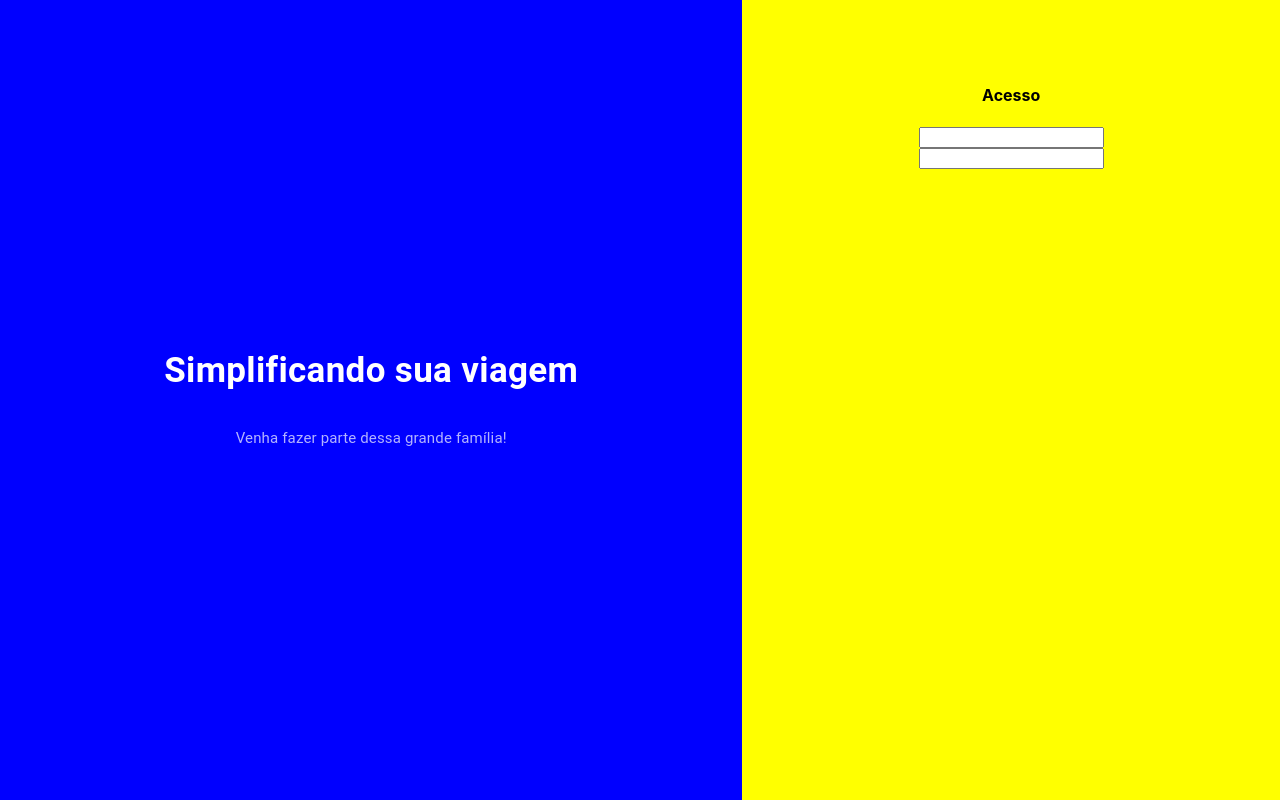
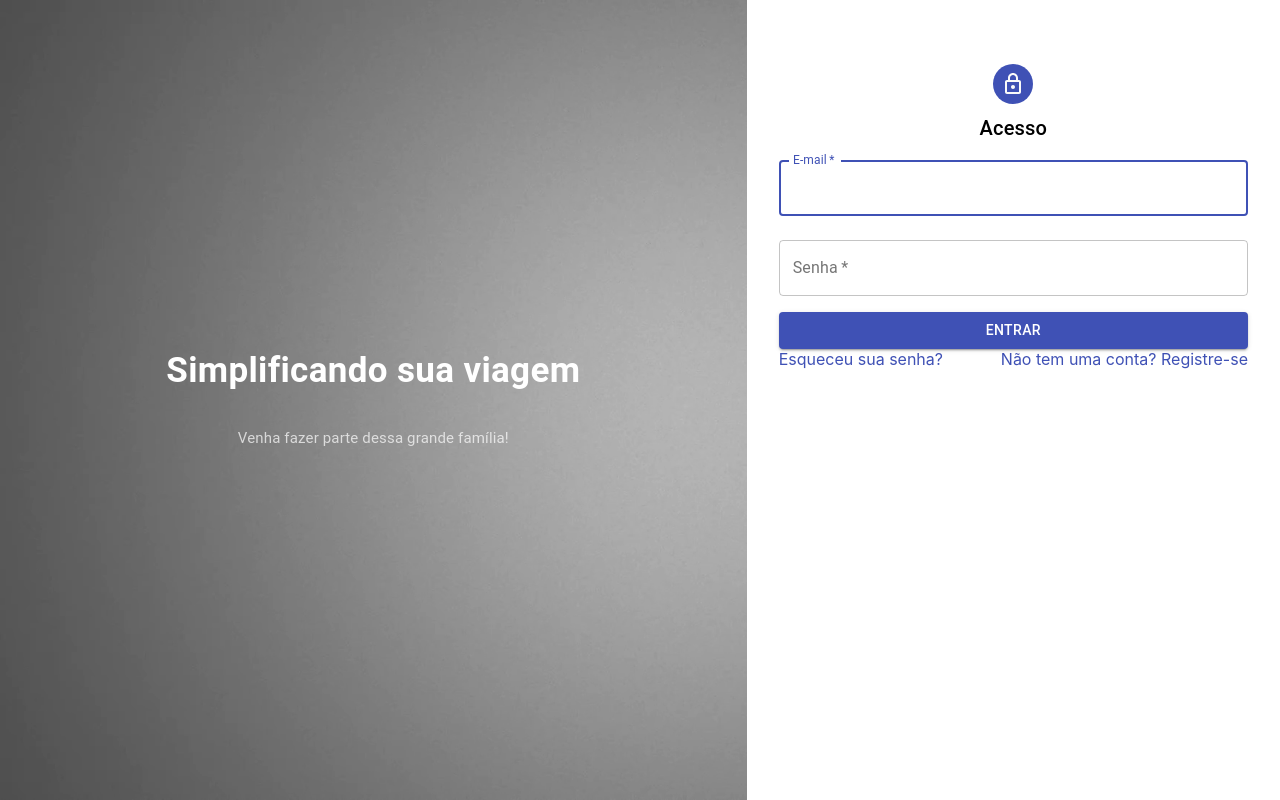
Before and after one commit to LucasMalek/Home_, a React (Create React App) app: page /sign-in in a window 1280 px wide. Built offline with nearby package versions, Linux system fonts and the light colour scheme.

Commit message:
esboço do front-end do formulário finalizado

```diff
--- a/package.json
+++ b/package.json
@@ -9,6 +9,7 @@
     "@testing-library/jest-dom": "^5.11.9",
     "@testing-library/react": "^11.2.5",
     "@testing-library/user-event": "^12.8.3",
+    "axios": "^0.21.1",
     "carousel": "0.0.3",
     "history": "^5.0.0",
     "react": "^17.0.2",
--- a/src/Pages/Home/Components/Header.js
+++ b/src/Pages/Home/Components/Header.js
@@ -7,6 +7,7 @@ import { AlignCenter, AlignLeft, Bell, Italic } from 'react-feather'
 import Avatar from '@material-ui/core/Avatar';
 import IconButton from '@material-ui/core/IconButton';
 import SearchIcon from '@material-ui/icons/Search';
+
 const useStyles = makeStyles({
     appBar: {
         boxShadow: 'none',
--- a/src/Pages/Home/Signin/index.js
+++ b/src/Pages/Home/Signin/index.js
@@ -2,64 +2,134 @@ import React from 'react';
 import Paper from '@material-ui/core/Paper';
 import Typography from '@material-ui/core/Typography'
 import { makeStyles } from '@material-ui/core/styles';
+import Grid from '@material-ui/core/Grid';
+import Box from '@material-ui/core/Box';
+import Avatar from  '@material-ui/core/Avatar';
+import LockOutlineIcon from '@material-ui/icons/LockOutlined';
+import TextField from '@material-ui/core/TextField';
+import Button  from '@material-ui/core/Button';
+import Link  from '@material-ui/core/Link';
+import { useNavigate } from 'react-router-dom';
+
+
+
 
 const useStyle = makeStyles((theme) => ({
 
     root: {
-        display: "flex",
-        flexDirection: "row",
-        height: "100vh",
-
+        height: '100vh',
+        backgroundColor: 'White'
     },
 
-    left: {
-        background: "blue",
-        flexBasis: "58%",
-
-        display: "flex",
-        flexDirection: "column",
-        justifyContent: "center",
-        alignItems: "center",
+    image: {
+        backgroundImage: 'url(/images/back4.png)',
+        backgroundSize: 'Cover',
+        backGroungRepeat: 'none',
     },
 
-    right: {
-        background: "yellow",
-        flexBasis: "42%"
+    avatar: {
+        background: theme.palette.primary.main,
+        marginBottom: theme.spacing(1),
     },
+
+    button: {
+        marginTop: theme.spacing(1),
+    },
+
     form: {
-        display: "flex",
-        flexDirection: "column",
-        margin: "64px 32px",
-        alignItems: "center",
+        margin: theme.spacing(0, 4, 0, 4)
+    },
+
+    links: {
+        justifyContent: 'space-between'
     },
 
   }))
 
 function Signin(){
     const classes = useStyle();
+    const navigate = useNavigate();
+
+    function handleSingIn() {
+        // chamada a api
+        // se o retorno estiver ok
+        // direciona para a home, se não
+        // exibe msg para o usuario
+    }
+
     return (
-        <div className={classes.root}>
 
-            {/* Flex Item container*/}
-            <div className={classes.left}>
+        <Grid container className={classes.root}>
+            <Grid
+                item
+                container
+                direction="column"
+                justify="center"
+                alignItems="center"
+                md={7}
+                className={classes.image}>
                 <Typography style={{color: "white", fontSize: 35, lineHeight: '45px'}}>
                      <strong>Simplificando sua viagem</strong>
                  </Typography>
                  <Typography variant="body2" style={{color: 'rgb(255, 255, 255, 0.7', marginTop: 30, fontSize: 15, lineHeight: '30px'}}>
                      Venha fazer parte dessa grande família!
                  </Typography>
-            </div>
+            </Grid>
 
-            {/* Flex Item */}
-            <div className={classes.right}>
+            <Grid item md={5}>
+                <Box display="flex" flexDirection="column" alignItems='center' mt={8}>
+                    <Avatar className={classes.avatar}>
+                        <LockOutlineIcon />
+                    </Avatar>
+                    <Typography variant='h6'>
+                        Acesso
+                    </Typography>
                     <form className={classes.form}>
-                    <h4>Acesso</h4>
-                    <input type="text"/>
-                    <input type="text"/>
+                        <TextField
+                            variant="outlined"
+                            margin="normal"
+                            required
+                            fullWidth
+                            id="email"
+                            label="E-mail"
+                            name="email"
+                            autoComplete="email"
+                            autoFocus
+                        />
+                        <TextField
+                            variant="outlined"
+                            margin="normal"
+                            required
+                            fullWidth
+                            name="password"
+                            label="Senha"
+                            type="password"
+                            id="password"
+                            autoComplete="current-password"
+                        />
+                        <Button
+                            variant="contained"
+                            color="primary"
+                            fullWidth
+                            className={classes.button}>
+                            {/* onClick={}> */}
+                            Entrar
+                        </Button>
+
+                        <Grid container className={classes.links}>
+
+                            <Grid item>
+                                <Link>Esqueceu sua senha?</Link>
+                            </Grid>
+                            <Grid item>
+                                <Link>Não tem uma conta? Registre-se</Link>
+                            </Grid>
+
+                        </Grid>
                     </form>
-            </div>
-
-        </div>
+                </Box>
+            </Grid>
+        </Grid>
     )
 }
 export default Signin;
```
Also changed, not shown: 1 other file (tests, documents, lock files or other folders). Lines whose indentation alone changed are shown as unchanged.
